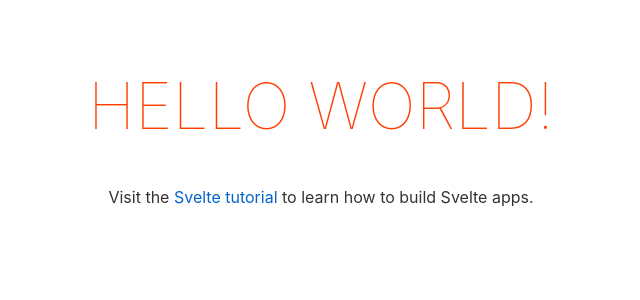
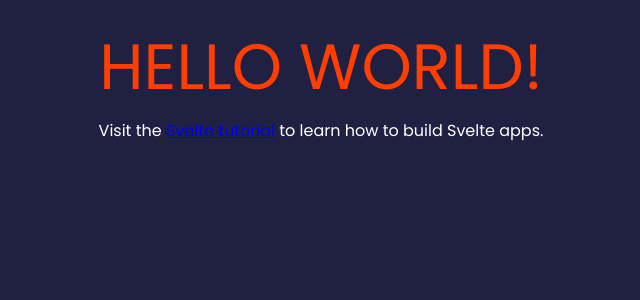
Before and after one commit to rajbahakdanyu/sevelte_cc, a Svelte app: page / in a window 1280 px wide. Shown: the top 300 px of the page, without its empty margins (319-959 px from the left). Built offline with nearby package versions, Linux system fonts and the light colour scheme.

Commit message:
Updated global css

```diff
--- a/public/global.css
+++ b/public/global.css
@@ -1,63 +1,24 @@
-html, body {
-	position: relative;
-	width: 100%;
-	height: 100%;
+@import url("https://fonts.googleapis.com/css2?family=Poppins:wght@400;600;700&display=swap");
+
+* {
+    box-sizing: border-box;
+    margin: 0;
+    padding: 0;
 }
 
 body {
-	color: #333;
-	margin: 0;
-	padding: 8px;
-	box-sizing: border-box;
-	font-family: -apple-system, BlinkMacSystemFont, "Segoe UI", Roboto, Oxygen-Sans, Ubuntu, Cantarell, "Helvetica Neue", sans-serif;
+    font-family: "Poppins", sans-serif;
+    background-color: #202142;
+    line-height: 1.6;
+    color: #fff;
 }
 
-a {
-	color: rgb(0,100,200);
-	text-decoration: none;
+ul {
+    list-style: none;
 }
 
-a:hover {
-	text-decoration: underline;
+.container {
+    max-width: 768px;
+    margin: 100px auto;
+    padding: 0 20px;
 }
-
-a:visited {
-	color: rgb(0,80,160);
-}
-
-label {
-	display: block;
-}
-
-input, button, select, textarea {
-	font-family: inherit;
-	font-size: inherit;
-	-webkit-padding: 0.4em 0;
-	padding: 0.4em;
-	margin: 0 0 0.5em 0;
-	box-sizing: border-box;
-	border: 1px solid #ccc;
-	border-radius: 2px;
-}
-
-input:disabled {
-	color: #ccc;
-}
-
-button {
-	color: #333;
-	background-color: #f4f4f4;
-	outline: none;
-}
-
-button:disabled {
-	color: #999;
-}
-
-button:not(:disabled):active {
-	background-color: #ddd;
-}
-
-button:focus {
-	border-color: #666;
-}
--- a/public/index.html
+++ b/public/index.html
@@ -1,18 +1,17 @@
 <!DOCTYPE html>
 <html lang="en">
-<head>
-	<meta charset='utf-8'>
-	<meta name='viewport' content='width=device-width,initial-scale=1'>
+    <head>
+        <meta charset="utf-8" />
+        <meta name="viewport" content="width=device-width,initial-scale=1" />
 
-	<title>Svelte app</title>
+        <title>Svelte CC</title>
 
-	<link rel='icon' type='image/png' href='/favicon.png'>
-	<link rel='stylesheet' href='/global.css'>
-	<link rel='stylesheet' href='/build/bundle.css'>
+        <link rel="icon" type="image/png" href="/favicon.png" />
+        <link rel="stylesheet" href="/global.css" />
+        <link rel="stylesheet" href="/build/bundle.css" />
 
-	<script defer src='/build/bundle.js'></script>
-</head>
+        <script defer src="/build/bundle.js"></script>
+    </head>
 
-<body>
-</body>
+    <body></body>
 </html>
```
